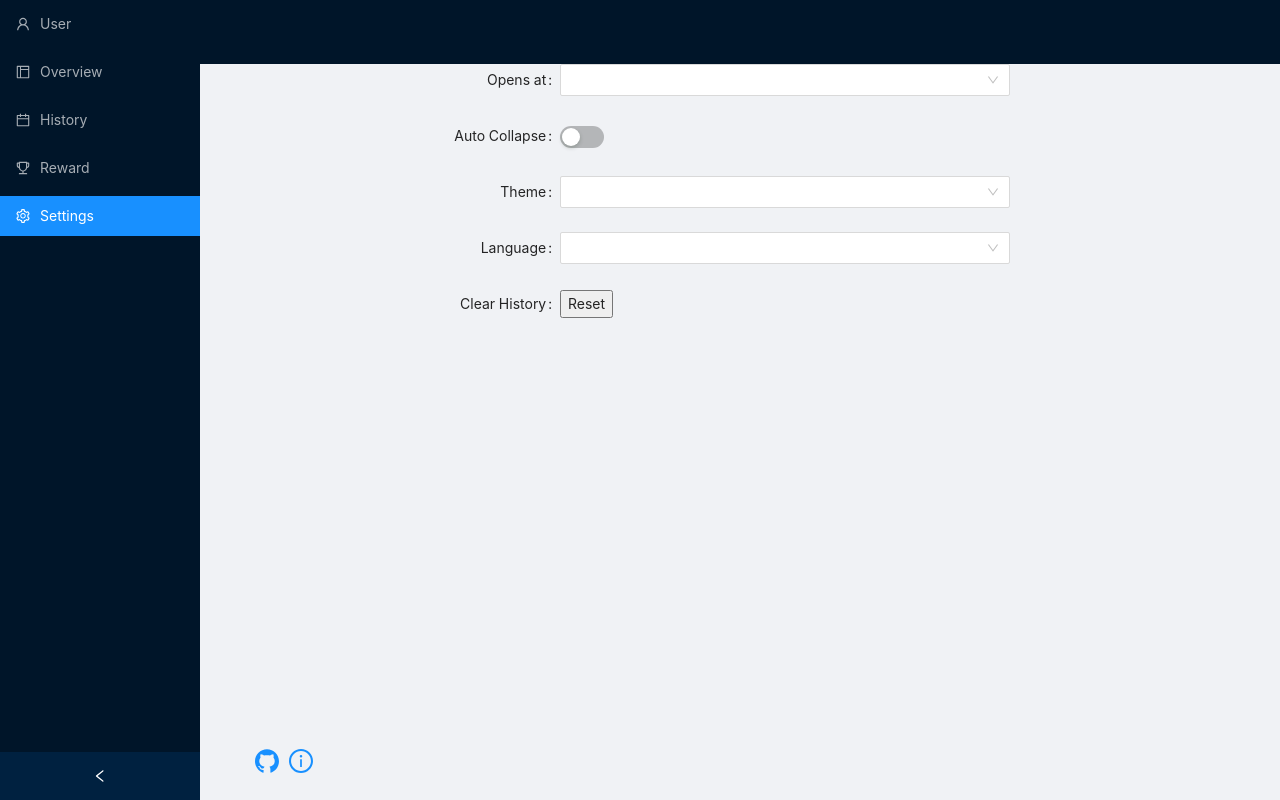
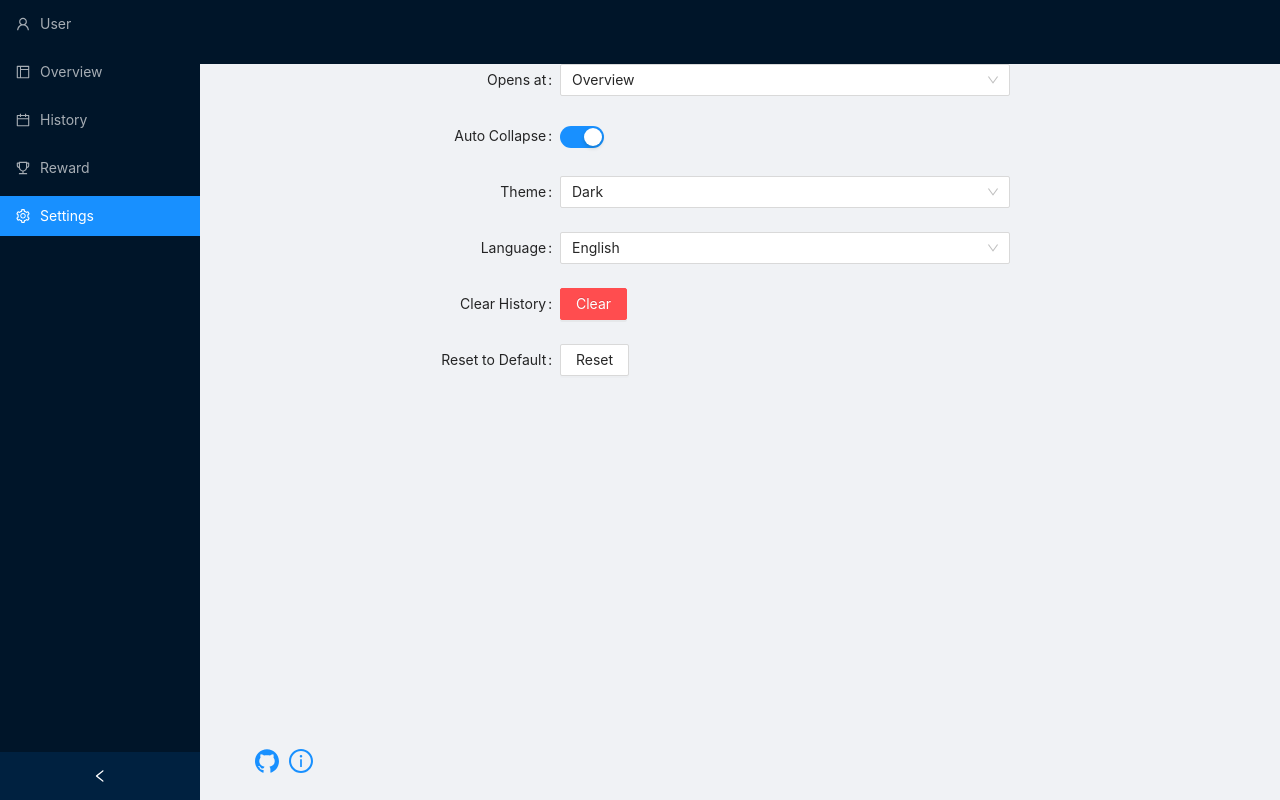
Before and after one commit to MattisZheng/sisyphus_stone, a React (Vite) app: page / in a window 1280 px wide. Built offline with nearby package versions, Linux system fonts and the light colour scheme.

Commit message:
update settings

```diff
--- a/src/App.tsx
+++ b/src/App.tsx
@@ -31,6 +31,8 @@ function App() {
   setInitFile('goals', goals);
   setInitFile('configs', configs);
 
+  const config = JSON.parse(localStorage.getItem('configs') || '{}');
+  const theme = config.theme || 'light';
   // navigation keys
   const [selectedKeys, setSelectedKeys] = useState(['5']);
 
--- a/src/contexts/Setting.tsx
+++ b/src/contexts/Setting.tsx
@@ -1,5 +1,5 @@
 import { useState, useEffect } from 'react';
-import { Form, Switch, Select } from 'antd';
+import { Form, Switch, Select, Button } from 'antd';
 // utils
 import setInitFile from '../utils/setInitFile';
 // init file settings
@@ -17,7 +17,6 @@ interface Option {
   label: string;
   children?: Option[];
 }
-
 const tabOptions: Option[] = [
   {
     value: 'user',
@@ -40,7 +39,6 @@ const tabOptions: Option[] = [
     label: 'Setting',
   },
 ];
-
 const themeOptions: Option[] = [
   {
     value: 'light',
@@ -55,7 +53,6 @@ const themeOptions: Option[] = [
     label: 'System',
   },
 ];
-
 const languageOptions: Option[] = [
   {
     value: 'en',
@@ -67,22 +64,14 @@ const languageOptions: Option[] = [
   },
 ];
 
-// clear history
-
 const Settings = () => {
   const [config, setConfig] = useState();
 
   const getLocalStorage = () => {
-    console.log('getLocalStorage');
     let getData: string | null = localStorage.getItem('configs');
     if (getData) {
-      console.log('getData', getData);
       let parsedData = JSON.parse(getData);
-      console.log('parsedData', parsedData);
       setConfig(parsedData);
-      setTimeout(() => {
-        console.log('config', config)
-      }, 1000);
     }
   };
 
@@ -91,9 +80,22 @@ const Settings = () => {
     getLocalStorage();
   };
 
+  const handleReset = (e:any) => {
+    e.preventDefault();
+    localStorage.removeItem('configs');
+    setInitFile('configs', configs);
+    getLocalStorage();
+  };
+
   const handleClearHistory = (e: any) => {
     e.preventDefault();
-    localStorage.clear();
+    localStorage.removeItem('plans');
+    localStorage.removeItem('tasks');
+    localStorage.removeItem('routines');
+    localStorage.removeItem('habits');
+    localStorage.removeItem('missions');
+    localStorage.removeItem('rewards');
+    localStorage.removeItem('goals');
     // init files
     setInitFile('plans', plans);
     setInitFile('tasks', tasks);
@@ -102,7 +104,6 @@ const Settings = () => {
     setInitFile('missions', missions);
     setInitFile('rewards', rewards);
     setInitFile('goals', goals);
-    setInitFile('configs', configs);
     getLocalStorage();
   };
 
@@ -111,16 +112,18 @@ const Settings = () => {
   }, []);
 
   return (
+    <div>
+      {config && (
         <Form
-      name="setting"
+          name="config"
           labelCol={{ span: 8 }}
           wrapperCol={{ span: 10 }}
-      onValuesChange={(changedValues, allValues) => {
-        console.log(changedValues, allValues);
+          onValuesChange={(changedValue, allValues) => {
+            console.log(changedValue, allValues);
+            saveConfig(allValues);
           }}
-      onFinish={() => {
-        console.log('finish');
-      }}
+          initialValues={config}
+          onFinish={()=>console.log('finish')}
         >
           <Form.Item label="Opens at" name="tab">
             <Select options={tabOptions} />
@@ -131,13 +134,22 @@ const Settings = () => {
           <Form.Item label="Theme" name="theme">
             <Select options={themeOptions} />
           </Form.Item>
-      <Form.Item label="Language" name="language">
+          <Form.Item label="Language" name="lang">
             <Select options={languageOptions} />
           </Form.Item>
-      <Form.Item label="Clear History" name="clear_history">
-        <button onClick={handleClearHistory}>Reset</button>
+          <Form.Item label="Clear History">
+            <Button type="primary" onClick={handleClearHistory} danger={true}>
+              Clear
+            </Button>
+          </Form.Item>
+          <Form.Item label="Reset to Default">
+            <Button type="default" onClick={handleReset} >
+              Reset
+            </Button>
           </Form.Item>
         </Form>
+      )}
+    </div>
   );
 };
 
--- a/src/data/configs.json
+++ b/src/data/configs.json
@@ -1,6 +1,6 @@
 {
-  "opens_at": "start",
-  "auto_collapse": "checked",
+  "tab": "overview",
+  "auto_collapse": true,
   "theme": "dark",
-  "language": "en"
+  "lang": "en"
 }
```
Lines whose indentation alone changed are shown as unchanged.
